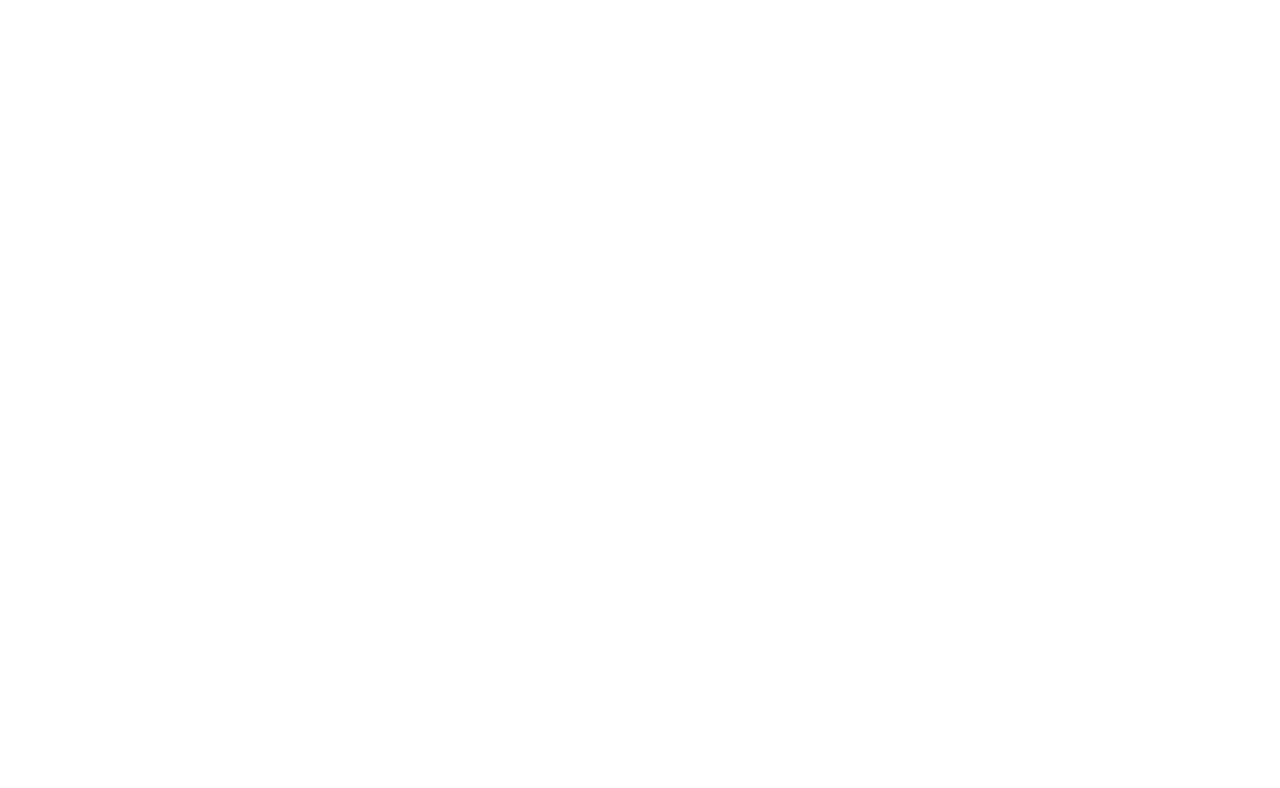
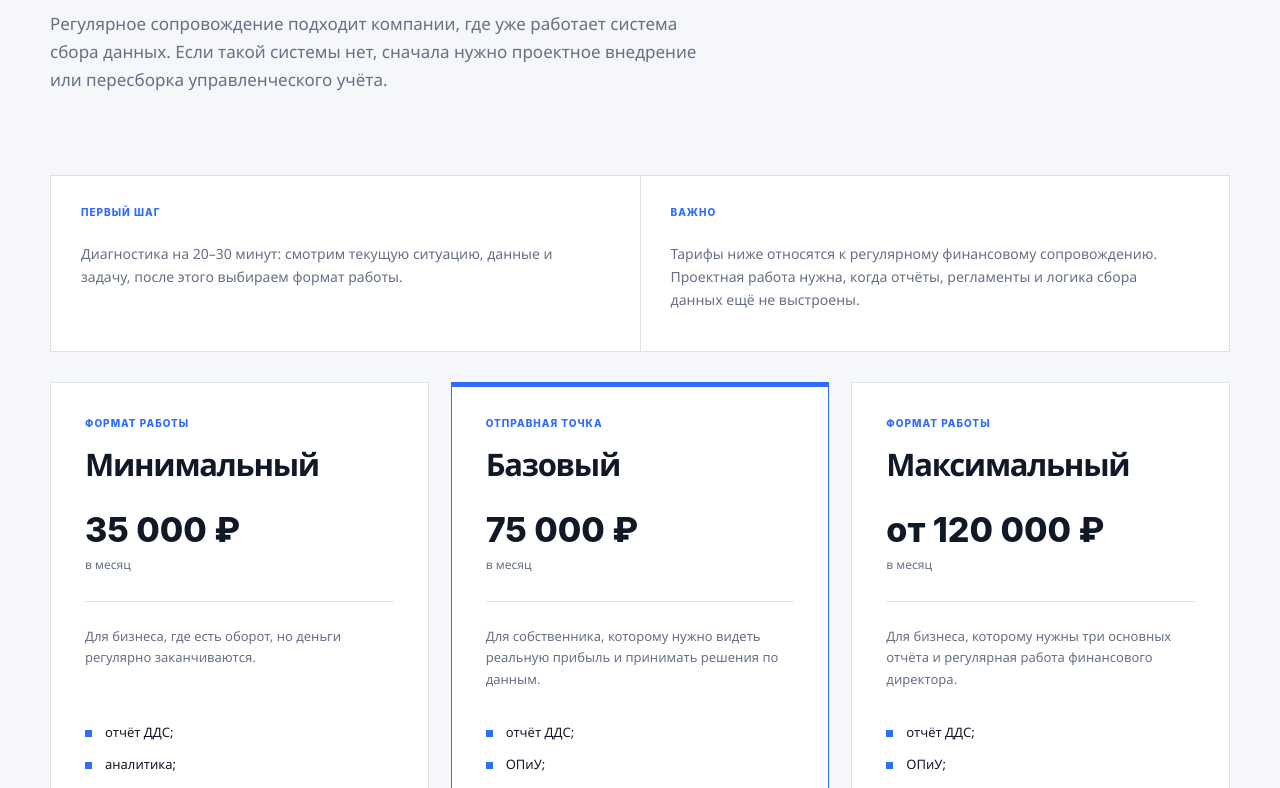
Before and after one commit to Kj9516/andrew-cfo-portfolio, a Next.js app: page /pricing in a window 1280 px wide. Before the commit this address had no page. Shown: the part 512-1300 px from the top of the page. Before the commit the page ends 800 px from the top, so only its background shows below. Built offline with nearby package versions, Linux system fonts and the light colour scheme.

Commit message:
feat: add pricing page

```diff
--- a/app/components.tsx
+++ b/app/components.tsx
@@ -13,6 +13,7 @@
         </Link>
         <nav className="nav" aria-label="Основная навигация">
           <Link href="/#cases">Кейсы</Link>
+          <Link href="/pricing">Тарифы</Link>
           <Link href="/materials">Материалы</Link>
           <Link href="/#about">Обо мне</Link>
           <Link href="/#formats">Форматы</Link>
@@ -39,6 +40,7 @@
         <div className="footer-column">
           <span>Навигация</span>
           <Link href="/#cases">Кейсы</Link>
+          <Link href="/pricing">Тарифы</Link>
           <Link href="/materials">Бесплатные материалы</Link>
           <Link href="/#formats">Форматы работы</Link>
         </div>
@@ -137,7 +139,7 @@
     <article className={`pricing-card ${recommended ? "pricing-card-recommended" : ""}`}>
       <div className="pricing-card-head">
         <div>
-          <p>{recommended ? "Рекомендуемый формат" : "Формат работы"}</p>
+          <p>{recommended ? "Отправная точка" : "Формат работы"}</p>
           <h3>{plan.title}</h3>
         </div>
         <strong>{plan.price}</strong>
--- a/app/data.ts
+++ b/app/data.ts
@@ -166,57 +166,73 @@
 export const pricingPlans: PricingPlan[] = [
   {
     title: "Минимальный",
-    audience: "Для собственника, которому нужен базовый контроль денег и регулярная проверка финансовой картины.",
+    audience: "Для бизнеса, где есть оборот, но деньги регулярно заканчиваются.",
     price: "35 000 ₽",
     priceNote: "в месяц",
     services: [
-      "Контроль ключевых денежных показателей.",
-      "Проверка управленческих отчётов.",
-      "Разбор отклонений и короткие рекомендации по решениям.",
+      "отчёт ДДС;",
+      "аналитика;",
+      "две встречи в месяц;",
+      "регулярные отчёты о работе;",
     ],
-    cta: "Обсудить минимальный формат",
+    bonus: "платёжный календарь как бонус.",
+    cta: "Обсудить сопровождение",
     recommended: false,
   },
   {
     title: "Базовый",
-    audience: "Для бизнеса, которому нужен регулярный управленческий учёт и финансовый контроль без штатного финдиректора.",
+    audience: "Для собственника, которому нужно видеть реальную прибыль и принимать решения по данным.",
     price: "75 000 ₽",
     priceNote: "в месяц",
     services: [
-      "Ведение и контроль ДДС, ОПиУ и управленческого баланса.",
-      "Платёжный календарь и контроль кассовых разрывов.",
-      "Регулярный разбор результатов с собственником.",
+      "отчёт ДДС;",
+      "ОПиУ;",
+      "аналитика;",
+      "учёт сделок или работа со складом;",
+      "от двух встреч в месяц;",
+      "регулярные отчёты о работе;",
     ],
-    bonus: "Подходит как основной формат сопровождения.",
-    cta: "Обсудить базовый формат",
+    bonus: "платёжный календарь как бонус.",
+    cta: "Обсудить сопровождение",
     recommended: true,
   },
   {
     title: "Максимальный",
-    audience: "Для компании, где финансовая функция влияет на операционные решения, планы и контроль команды.",
+    audience: "Для бизнеса, которому нужны три основных отчёта и регулярная работа финансового директора.",
     price: "от 120 000 ₽",
     priceNote: "в месяц",
     services: [
-      "Полный контур управленческой отчётности.",
-      "Финансовое планирование и контроль исполнения.",
-      "Участие в регулярных управленческих решениях.",
+      "отчёт ДДС;",
+      "ОПиУ;",
+      "управленческий баланс;",
+      "аналитика;",
+      "AI-аналитика: поиск отклонений и вопросов к данным;",
+      "учёт сделок или работа со складом;",
+      "от двух встреч в месяц;",
+      "регулярные отчёты о работе;",
+      "регламенты;",
+      "платёжный календарь;",
+      "внедрение ИИ и обучение на данных компании.",
     ],
-    cta: "Обсудить максимальный формат",
+    cta: "Обсудить сопровождение",
     recommended: false,
   },
 ];
 
 export const projectPricing: ProjectPricing = {
   title: "Проектная работа",
-  audience: "Для внедрения или пересборки управленческого учёта под конкретную задачу.",
+  audience: "Выстраивание или пересборка управленческого учёта.",
   price: "рассчитывается после оценки задачи",
   duration: "до трёх месяцев",
   services: [
-    "Диагностика текущих данных и процессов.",
-    "Сборка структуры отчётов и регламентов.",
-    "Передача системы команде, которая будет вести её дальше.",
+    "выстраивание или пересборка управленческого учёта;",
+    "настройка отчётов;",
+    "логика сбора данных;",
+    "регламенты;",
+    "обучение собственника или сотрудника;",
+    "передача системы внутренней команде;",
   ],
-  cta: "Оценить проект",
+  cta: "Узнать стоимость проекта",
 };
 
 export const workFormats = [
--- a/app/page.tsx
+++ b/app/page.tsx
@@ -90,6 +90,9 @@
           <div className="formats-grid">
             {workFormats.map((format) => <article key={format.number}><span>{format.number}</span><h3>{format.title}</h3><p>{format.description}</p><small>{format.fit}</small><a href="https://t.me/andrey_findir" target="_blank" rel="noreferrer">Обсудить формат ↗</a></article>)}
           </div>
+          <div className="formats-actions">
+            <Link className="button button-light" href="/pricing">Смотреть тарифы <span aria-hidden="true">→</span></Link>
+          </div>
         </div>
       </section>
 
--- /dev/null
+++ b/app/pricing/page.tsx
@@ -0,0 +1,52 @@
+import type { Metadata } from "next";
+import { ContactCta, Footer, Header, PageHeader, PricingCard } from "../components";
+import { pricingPlans, projectPricing } from "../data";
+
+export const metadata: Metadata = {
+  title: "Тарифы на финансовое сопровождение",
+  description: "Форматы регулярного финансового сопровождения и проектной работы по управленческому учёту.",
+  alternates: { canonical: "/pricing" },
+  openGraph: {
+    title: "Тарифы на финансовое сопровождение",
+    description: "Стоимость регулярного сопровождения и проектной работы по управленческому учёту.",
+    url: "/pricing",
+  },
+};
+
+export default function PricingPage() {
+  return (
+    <main>
+      <Header />
+      <PageHeader
+        kicker="Тарифы / сопровождение и проекты"
+        title="Финансовое сопровождение для бизнеса с уже собранными данными"
+        lead="Регулярное сопровождение подходит компании, где уже работает система сбора данных. Если такой системы нет, сначала нужно проектное внедрение или пересборка управленческого учёта."
+      />
+
+      <section className="pricing-intro shell" aria-label="Как выбрать формат">
+        <div>
+          <span>Первый шаг</span>
+          <p>Диагностика на 20–30 минут: смотрим текущую ситуацию, данные и задачу, после этого выбираем формат работы.</p>
+        </div>
+        <div>
+          <span>Важно</span>
+          <p>Тарифы ниже относятся к регулярному финансовому сопровождению. Проектная работа нужна, когда отчёты, регламенты и логика сбора данных ещё не выстроены.</p>
+        </div>
+      </section>
+
+      <section className="pricing-section shell" aria-label="Тарифы на сопровождение">
+        <div className="pricing-grid">
+          {pricingPlans.map((plan) => <PricingCard plan={plan} key={plan.title} />)}
+        </div>
+        <p className="pricing-note">Окончательная стоимость зависит от сложности и объёма задач.</p>
+      </section>
+
+      <section className="project-pricing-section shell" aria-label="Проектная работа">
+        <PricingCard plan={projectPricing} />
+      </section>
+
+      <ContactCta compact />
+      <Footer />
+    </main>
+  );
+}
```
Also changed, not shown: app/globals.css.
